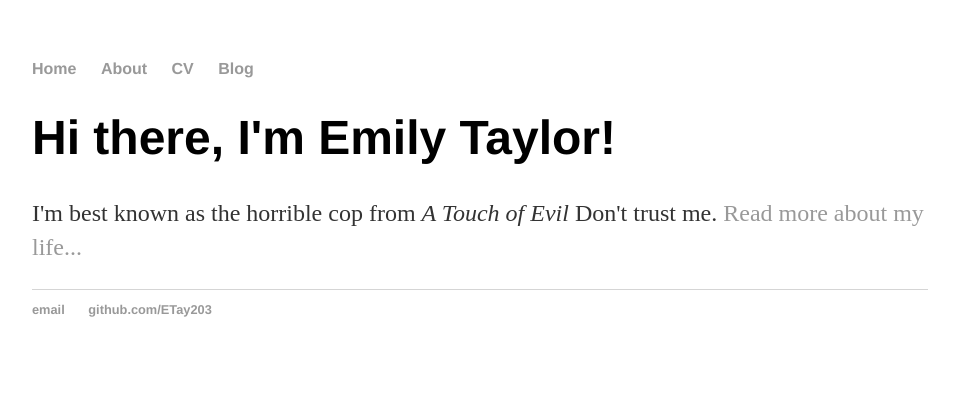
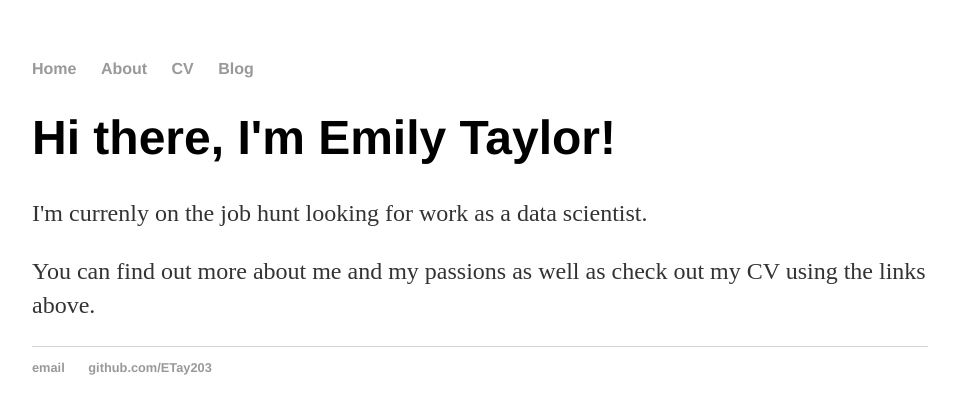
Before and after one commit to ETay203/ETay203.github.io, a Jekyll site: the page built from index.html, in a window 1280 px wide. Shown: the top 414 px of the page, without its empty margins (160-1116 px from the left). Built offline with Jekyll 4.4.1, drawn with Linux system fonts in a browser that asks for light colours.

Commit message:
Update index.html

```diff
--- a/index.html
+++ b/index.html
@@ -4,5 +4,6 @@ title: Emily Taylor, Resume
 ---
 <div class="blurb">
 	<h1>Hi there, I'm Emily Taylor!</h1>
-	<p>I'm best known as the horrible cop from <em>A Touch of Evil</em> Don't trust me. <a href="/about">Read more about my life...</a></p>
+	<p>I'm currenly on the job hunt looking for work as a data scientist. </a></p>
+	<p>You can find out more about me and my passions as well as check out my CV using the links above. </a></p>
 </div><!-- /.blurb -->
```
